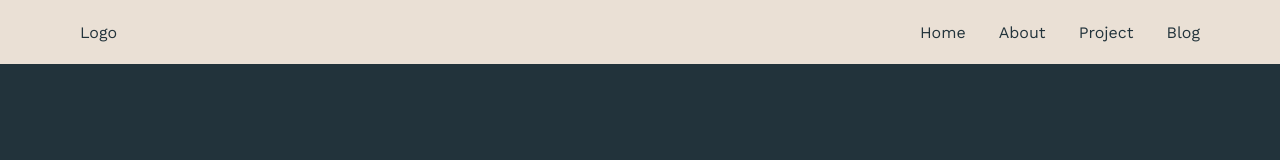
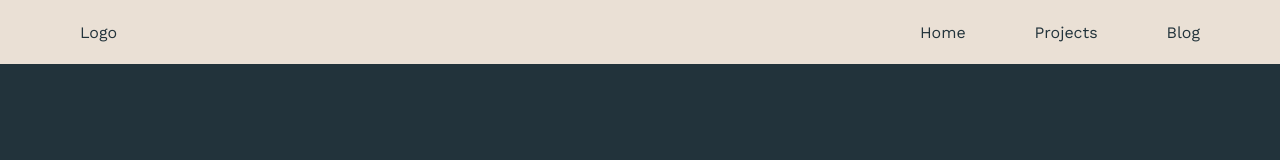
Before and after one commit to EthanChenYen-Peng/personal_site_next, a Next.js app: page / in a window 1280 px wide. Shown: the top 160 px of the page. Built offline with nearby package versions, Linux system fonts and the light colour scheme.

Commit message:
remove about page

```diff
--- a/src/components/navigation/Header/Header.tsx
+++ b/src/components/navigation/Header/Header.tsx
@@ -26,10 +26,7 @@ export default function Header() {
             <Link href="/"> Home </Link>
           </NavItem>
           <NavItem>
-            <Link href="/about">About</Link>
-          </NavItem>
-          <NavItem>
-            <Link href="/projects">Project</Link>
+            <Link href="/projects">Projects</Link>
           </NavItem>
           <NavItem>
             <Link href="/blog">Blog</Link>
@@ -41,9 +38,6 @@ export default function Header() {
           <Link href="/"> Home </Link>
         </NavItem>
         <NavItem>
-          <Link href="/about">About</Link>
-        </NavItem>
-        <NavItem>
           <Link href="/projects">Project</Link>
         </NavItem>
         <NavItem>
```
Also changed, not shown: src/pages/about/index.tsx (deleted, +0 -7 lines).
